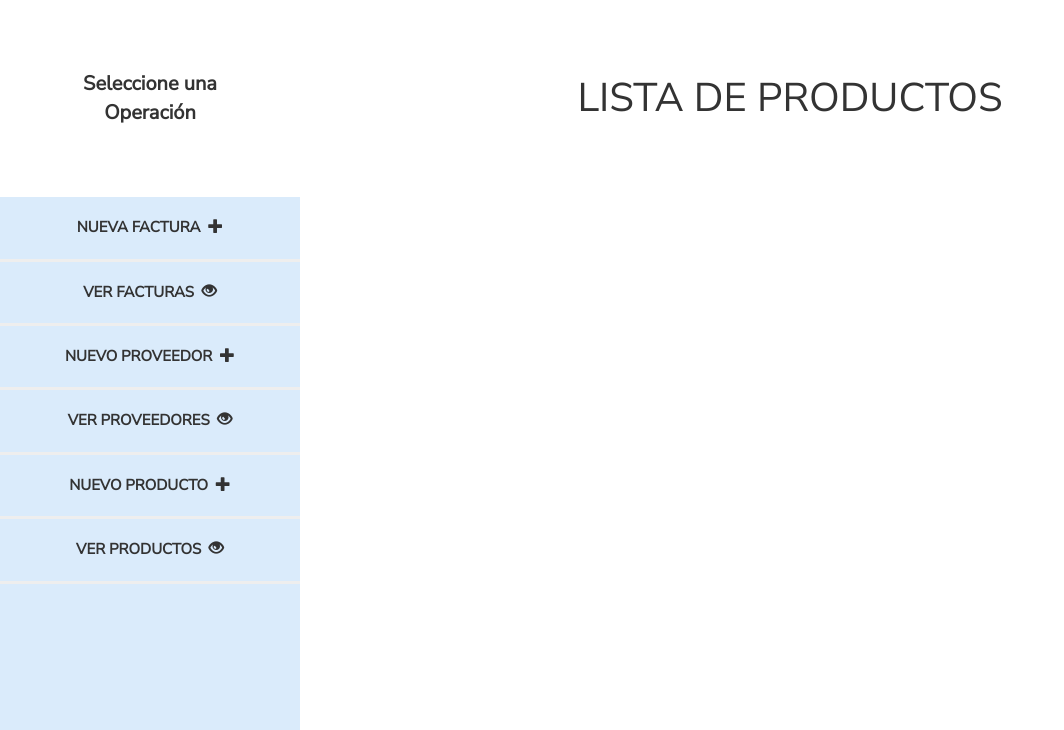
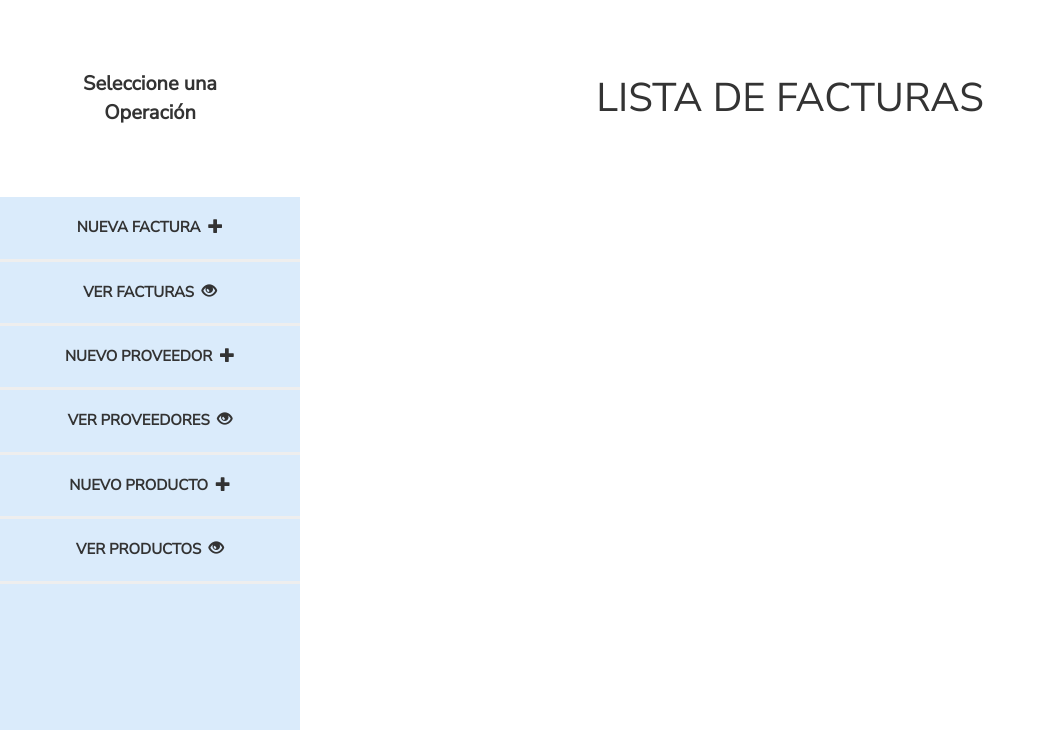
Before and after one commit to autusgo/gastromatic, a Django app: template compras/templates/factura/factura_list.html in a window 1280 px wide. Shown: the top 730 px of the page, without its empty margins (0-1064 px from the left). Run offline with Django 3.2, Linux system fonts and the light colour scheme; the template is opened without the code that fills it, so the values that code supplies are empty; some libraries are stand-ins or nearby versions.

Commit message:
Update factura_list.html

```diff
--- a/compras/templates/factura/factura_list.html
+++ b/compras/templates/factura/factura_list.html
@@ -2,7 +2,7 @@
 
 {% block content %}
 <header>
-	LISTA DE PRODUCTOS
+	LISTA DE FACTURAS
 </header>
 
 <main>
```
